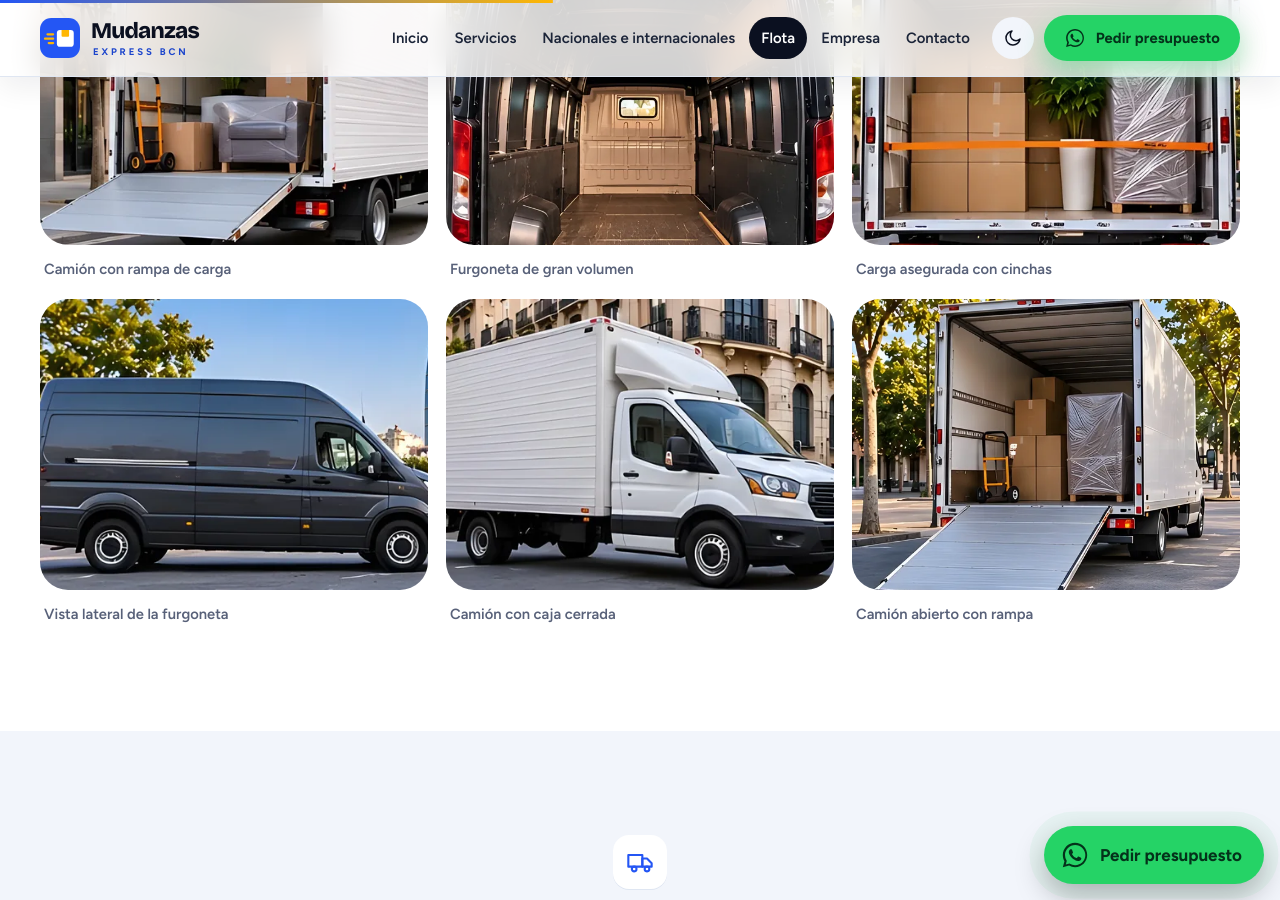
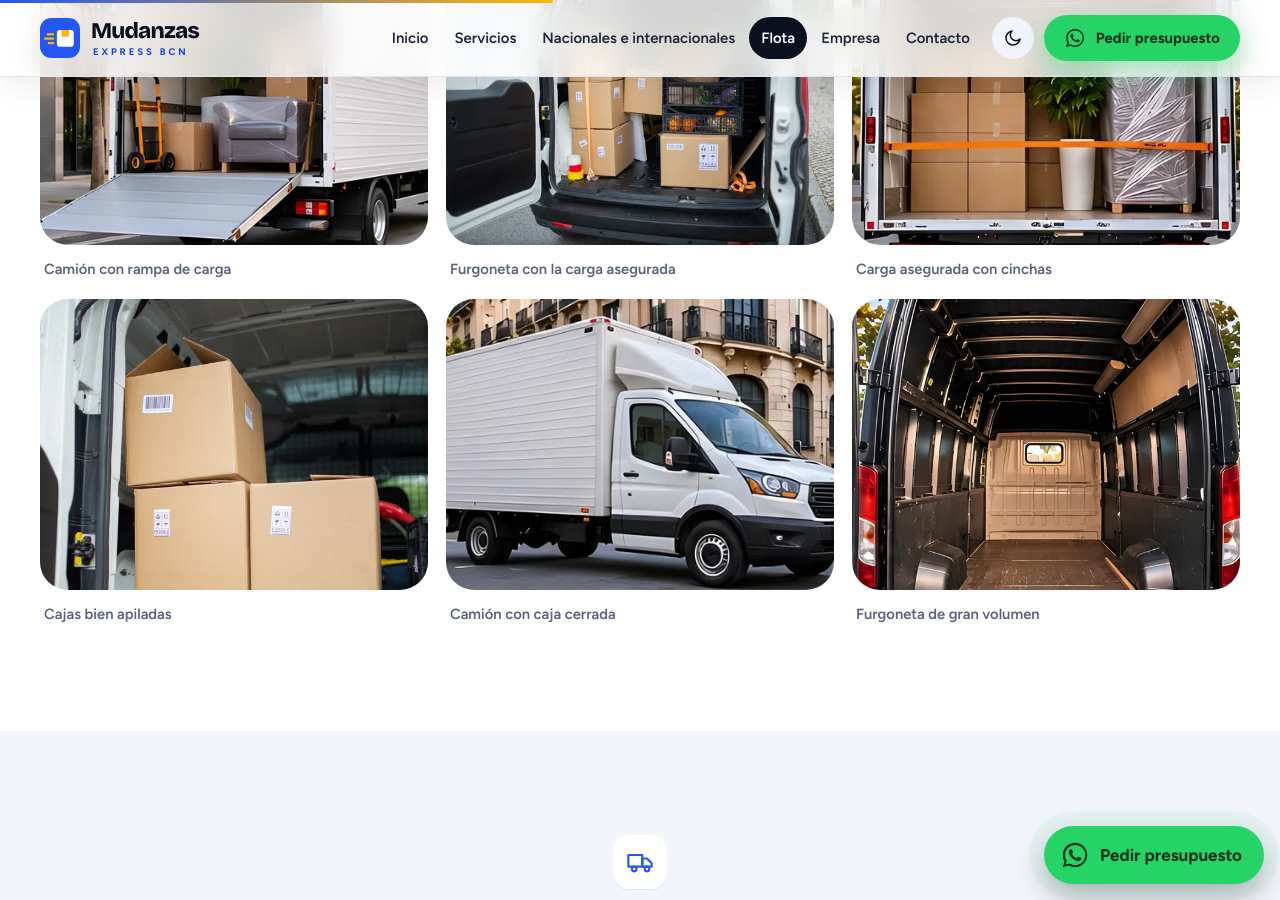
Before and after one commit to Gatsbys-stocks/mudanzas-express, a Jekyll site: the page built from flota.html, in a window 1280 px wide and 900 px high, scrolled down 907 px. Built offline with Jekyll 4.4.1, drawn with Linux system fonts in a browser that asks for light colours; some of the changed lines change nothing that is shown.

Commit message:
Add files via upload

```diff
--- a/_data/fleet.yml
+++ b/_data/fleet.yml
@@ -1,7 +1,7 @@
-# Fotos de la galeria de la flota (la panoramica se usa aparte en la portada y en Flota).
+# Galeria de la pagina Flota. Para usar fotos reales del cliente: sustituye el archivo en assets/img/flota/ (mismo nombre) o cambia "image".
 - { image: flota/camion-rampa-sillon.webp, alt: "Camión con la rampa bajada y un sillón en la zona de carga", caption: Camión con rampa de carga }
-- { image: flota/furgoneta-interior-trasera.webp, alt: Interior de una furgoneta de gran volumen visto desde atrás, caption: Furgoneta de gran volumen }
+- { image: flota/furgoneta-cajas.webp, alt: "Furgoneta blanca con las puertas traseras abiertas y cajas cargadas", caption: Furgoneta con la carga asegurada }
 - { image: flota/camion-carga.webp, alt: "Camión cargado con cajas, una planta y un mueble embalado", caption: Carga asegurada con cinchas }
-- { image: flota/furgoneta-lateral.webp, alt: Furgoneta de gran volumen vista de lado, caption: Vista lateral de la furgoneta }
-- { image: flota/camion-blanco-lateral.webp, alt: Camión blanco con caja cerrada en una calle de Barcelona, caption: Camión con caja cerrada }
-- { image: flota/camion-rampa.webp, alt: "Camión abierto con cajas y un mueble protegido, y una rampa", caption: Camión abierto con rampa }
+- { image: flota/furgoneta-cajas-apiladas.webp, alt: "Cajas de cartón apiladas dentro de una furgoneta blanca", caption: Cajas bien apiladas }
+- { image: flota/camion-blanco-lateral.webp, alt: "Camión blanco con caja cerrada en una calle de Barcelona", caption: Camión con caja cerrada }
+- { image: flota/furgoneta-interior-trasera.webp, alt: "Interior de una furgoneta de gran volumen visto desde atrás", caption: Furgoneta de gran volumen }
```
Also changed, not shown: README.md, assets/img/flota/furgoneta-cajas-640.webp (added), assets/img/flota/furgoneta-cajas-apiladas-640.webp (added), assets/img/flota/furgoneta-cajas-apiladas.webp (added), assets/img/flota/furgoneta-cajas.webp (added).
